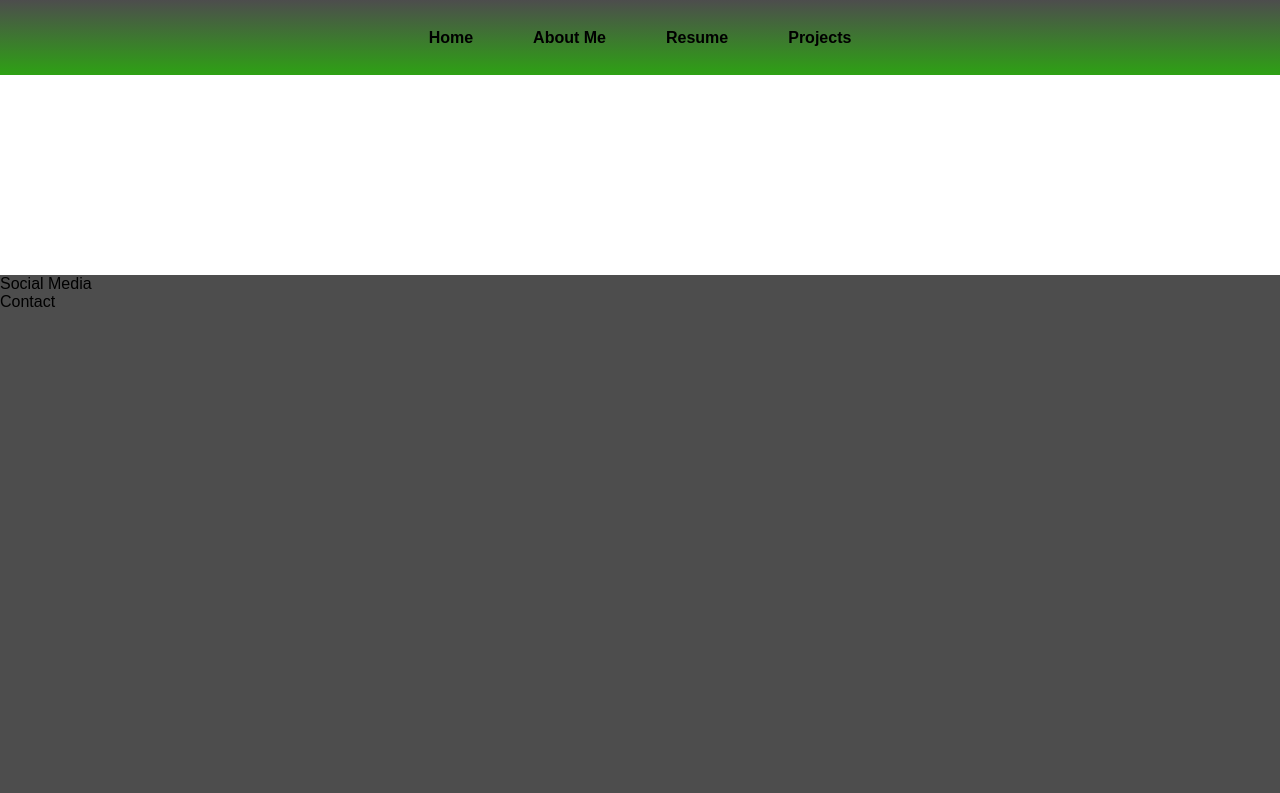
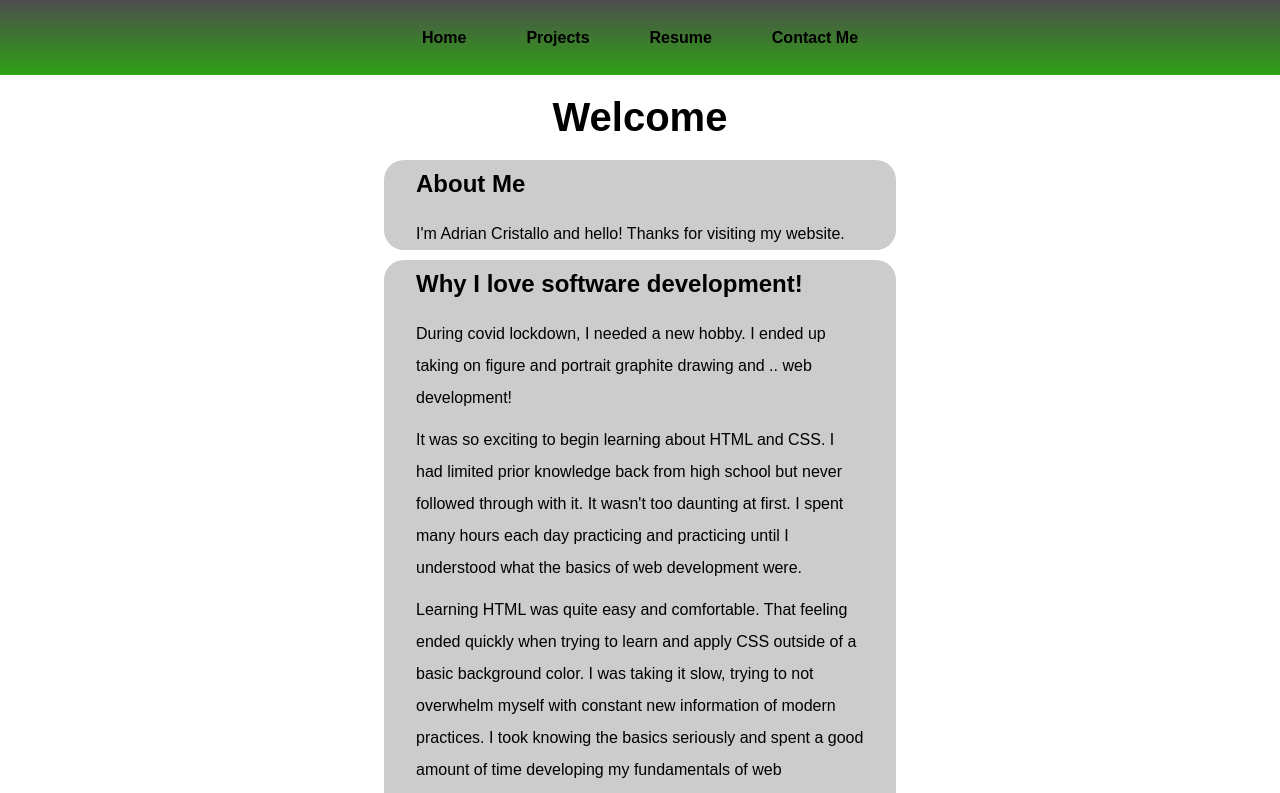
Before and after one commit to haheha24/portfolio, a React (Create React App) app: page / in a window 1280 px wide. Shown: the top 793 px of the page. Built offline with nearby package versions, Linux system fonts and the light colour scheme.

Commit message:
Rearranged pages. Home now containts about me and other soon to release info. Main and navbar reflect this. contact page was also created. Going to make a side nav bar for home. Going to attempt to make it a reuseable component

```diff
--- a/src/components/header/nav/Navbar.tsx
+++ b/src/components/header/nav/Navbar.tsx
@@ -6,16 +6,24 @@ const Navbar = () => {
     <nav id="navbar" className="navbar-background">
       <ul className="nav-ul nav-left nav-center">
         <li className="nav-li">
-            <Link to="/" className="nav-link">Home</Link>
+          <Link to="/" className="nav-link">
+            Home
+          </Link>
         </li>
         <li className="nav-li">
-            <Link to="/About" className="nav-link">About Me</Link>
+          <Link to="/Projects" className="nav-link">
+            Projects
+          </Link>
         </li>
         <li className="nav-li">
-            <Link to="/Resume" className="nav-link">Resume</Link>
+          <Link to="/Resume" className="nav-link">
+            Resume
+          </Link>
         </li>
         <li className="nav-li">
-            <Link to="/Projects" className="nav-link">Projects</Link>
+          <Link to="/Contact" className="nav-link">
+            Contact Me
+          </Link>
         </li>
       </ul>
     </nav>
--- a/src/components/main/Main.tsx
+++ b/src/components/main/Main.tsx
@@ -1,14 +1,16 @@
 import { Switch, Route } from "react-router-dom";
-import About from "../pages/about/About";
+import "./main.css"
+import Contact from "../pages/contact/Contact";
 import Resume from "../pages/resume/Resume";
 import Projects from "../pages/projects/Projects";
+import Home from "../pages/home/Home";
 
 const Main = () => {
   return (
-    <main style={{ gridRow: "2/3" }}>
+    <main id="main">
       <Switch>
-        <Route path="/About">
-          <About />
+        <Route path="/Contact">
+          <Contact />
         </Route>
         <Route path="/Resume">
           <Resume />
@@ -16,7 +18,9 @@ const Main = () => {
         <Route path="/Projects">
           <Projects />
         </Route>
-        <Route path="/"></Route>
+        <Route path="/">
+          <Home />
+        </Route>
       </Switch>
     </main>
   );
--- /dev/null
+++ b/src/components/main/main.css
@@ -0,0 +1,3 @@
+#main {
+  grid-row: 2/3;
+}
--- a/src/components/pages/about/About.tsx
+++ /dev/null
@@ -1,11 +0,0 @@
-import React from 'react'
-
-const About = () => {
-    return (
-        <div>
-            Hi this is my about me page
-        </div>
-    )
-}
-
-export default About
--- /dev/null
+++ b/src/components/pages/contact/Contact.tsx
@@ -0,0 +1,11 @@
+import React from 'react'
+
+const Contact = () => {
+    return (
+        <div>
+            Hi this is my Contact me page
+        </div>
+    )
+}
+
+export default Contact
--- /dev/null
+++ b/src/components/pages/home/Home.tsx
@@ -0,0 +1,87 @@
+import React from "react";
+import "./home.css";
+
+const Home = () => {
+  return (
+    <div className="home-container">
+      <h1 className="home-title">Welcome</h1>
+      <section className="home-section">
+        <h2 className="home-subtitle">About Me</h2>
+        <p className="home-paragraph">
+          I'm Adrian Cristallo and hello! Thanks for visiting my website.
+        </p>
+      </section>
+      <section className="home-section">
+        <h2 className="home-subtitle">Why I love software development!</h2>
+        <p className="home-paragraph">
+          During covid lockdown, I needed a new hobby. I ended up taking on
+          figure and portrait graphite drawing and .. web development!
+        </p>
+        <p className="home-paragraph">
+          It was so exciting to begin learning about HTML and CSS. I had limited
+          prior knowledge back from high school but never followed through with
+          it. It wasn't too daunting at first. I spent many hours each day
+          practicing and practicing until I understood what the basics of web
+          development were.
+        </p>
+        <p className="home-paragraph">
+          Learning HTML was quite easy and comfortable. That feeling ended
+          quickly when trying to learn and apply CSS outside of a basic
+          background color. I was taking it slow, trying to not overwhelm myself
+          with constant new information of modern practices. I took knowing the
+          basics seriously and spent a good amount of time developing my
+          fundamentals of web development. I even read up on the past 20-30
+          years of web development history to gain a better understanding. It
+          was quite interesting to say the least. From this, I came to
+          understand that my next goal would be learning JavaScript.
+        </p>
+        <p className="home-paragraph">
+          During my initial reading of JavaScript, it became apparent that it
+          had evolved quite a bit compared to it's early 2000 days. Libraries?!
+          Frameworks!? Backend servers? It just went on. In all of this, I came
+          across this phenomenon called <b>React</b>. It was a library,{" "}
+          <i>but confused as a framework</i>, of JavaScript. It sounded
+          overwhelming but also extremely cool. This motivated me to want to
+          learn React and know how to use it. Putting my problem solving cap
+          back on, how was I going to get to this point of expertise? So back on
+          the study wagon, I reigned in my curiosity and made a plan on how I
+          was going to achieve my goal. I had to first learn JavaScript.
+        </p>
+        <p className="home-paragraph">
+          JavaScript was (and still is) my actual challenge. I had overcome HTML
+          and CSS with relative ease over time. JavaScript challenged me because
+          it wasn't as clear as the previous two languages. It required so much
+          more of my wit and problem solving skills. I won't lie, I struggled
+          for the first 6 months. However, I kept at it! I was determined to
+          learn this new challenge and so, my first task that I identified was
+          to learn the language fundamentals. Syntax and statements,
+          expressions, primitive values, operators, functions, objects, the list
+          could go on. Like I mentioned, it's still a challenge but that's the
+          fantastic thing, learning it has become a passion. It never really
+          feels like a chore.
+        </p>
+        <p className="home-paragraph">
+          Fast forward to the present, I put in the effort and learnt the
+          fundamentals, learnt how to read JavaScript documentation, as well as
+          how to use a variety of resources to help me learn and problem solve.
+          I am still learning, <i>a lot</i>, and have much more to learn! I can
+          safely say I can use React and incorporate it with other npm packages
+          to build websites. I even taught myself a bit of backend development.
+          It was really interesting learning how to make a MERN stack
+          application. Every step was a challenge but the gratifaction of
+          solving each problem was like ecstacy.
+        </p>
+        <p className="home-paragraph">
+          In summary, I started out learning HTML and CSS which was a comfy
+          experience. Learning JavaScript was a wake up call, realising the peak
+          that I felt like I had reached with HTML and CSS was only an illusion
+          and in actual fact just the base of the summit. Through learning the
+          JavaScript fundamentals, I was able to begin my journey of learning
+          the modern web development experience through React.
+        </p>
+      </section>
+    </div>
+  );
+};
+
+export default Home;
--- /dev/null
+++ b/src/components/pages/home/home.css
@@ -0,0 +1,23 @@
+.home-container {
+  margin: 0 25%;
+
+}
+.home-section {
+  margin: 0 10%;
+  border-radius: 20px;
+  background-color: hsl(0, 0%, 80%);
+  padding: 0 5%;
+}
+.home-title {
+    text-align: center;
+    padding: 20px;
+    font-size: 2.5rem;
+    background-color: white;
+}
+.home-subtitle {
+padding: 10px 0;
+}
+.home-paragraph {
+    margin: 10px 0;
+    line-height: 2em;
+}
```
Lines whose indentation alone changed are shown as unchanged.
